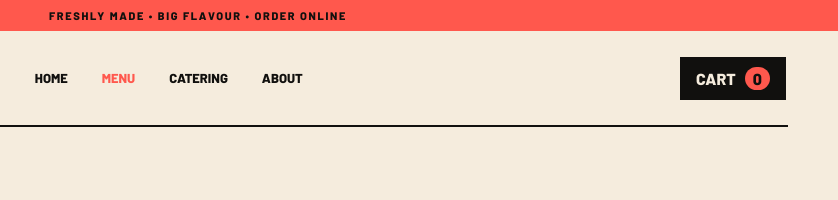
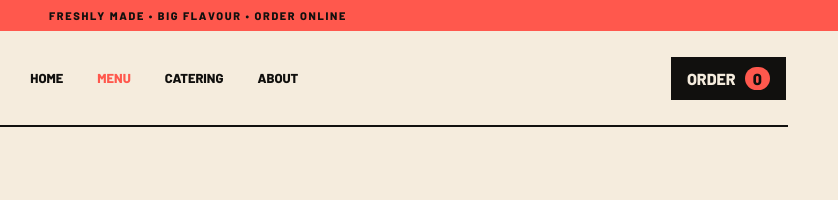
Before and after one commit to OluwabukunmiAremu/chop-fix-kitchen, a website: page public/menu/index.html in a window 1280 px wide. Shown: the top 200 px of the page, 442-1280 px from the left. Drawn offline with nearby package versions, Linux system fonts and the light colour scheme; a web font is replaced by a local one.

Commit message:
Rename cart entry point as order summary

```diff
--- a/public/menu/index.html
+++ b/public/menu/index.html
@@ -15,7 +15,7 @@
   <header class="nav shell">
     <a class="brand" href="/"><span class="brand-mark">CHOP<br><b>FIX</b></span></a>
     <nav><a href="/">Home</a><a class="active" href="/menu/">Menu</a><a href="/#catering">Catering</a><a href="/#about">About</a></nav>
-    <button class="cart-button" id="openCart">CART <span id="cartCount">0</span></button>
+    <button class="cart-button" id="openCart">ORDER <span id="cartCount">0</span></button>
   </header>
 
   <main>
```
